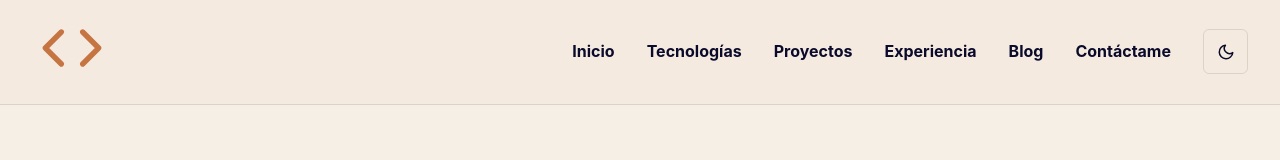
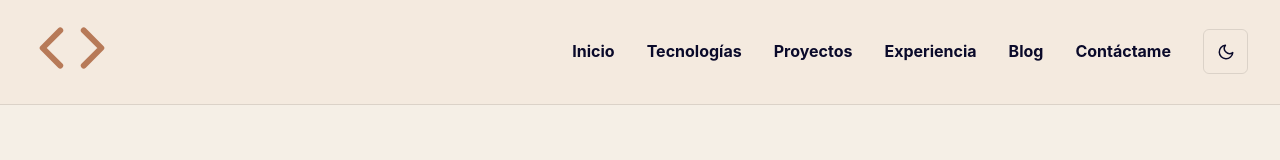
Before and after one commit to Bethsyf/portfolio, a Next.js app: page / in a window 1280 px wide. In both pictures the pointer is over the icon 72 px from the left and 48 px from the top of the page. Shown: the top 160 px of the page. Built offline with nearby package versions, Linux system fonts and the light colour scheme.

Commit message:
fix: buttons: home and themetoggle

```diff
--- a/src/components/views/navbar/NavbarView.module.scss
+++ b/src/components/views/navbar/NavbarView.module.scss
@@ -22,6 +22,11 @@
   margin: 0.5rem;
   color: var(--color-primary);
   cursor: pointer;
+}
+.iconCode:hover {
+  transform: scale(1.1);
+  opacity: 0.8;
+  color: var(--color-primary-hover);
 }
 
 .btMenu {
```
